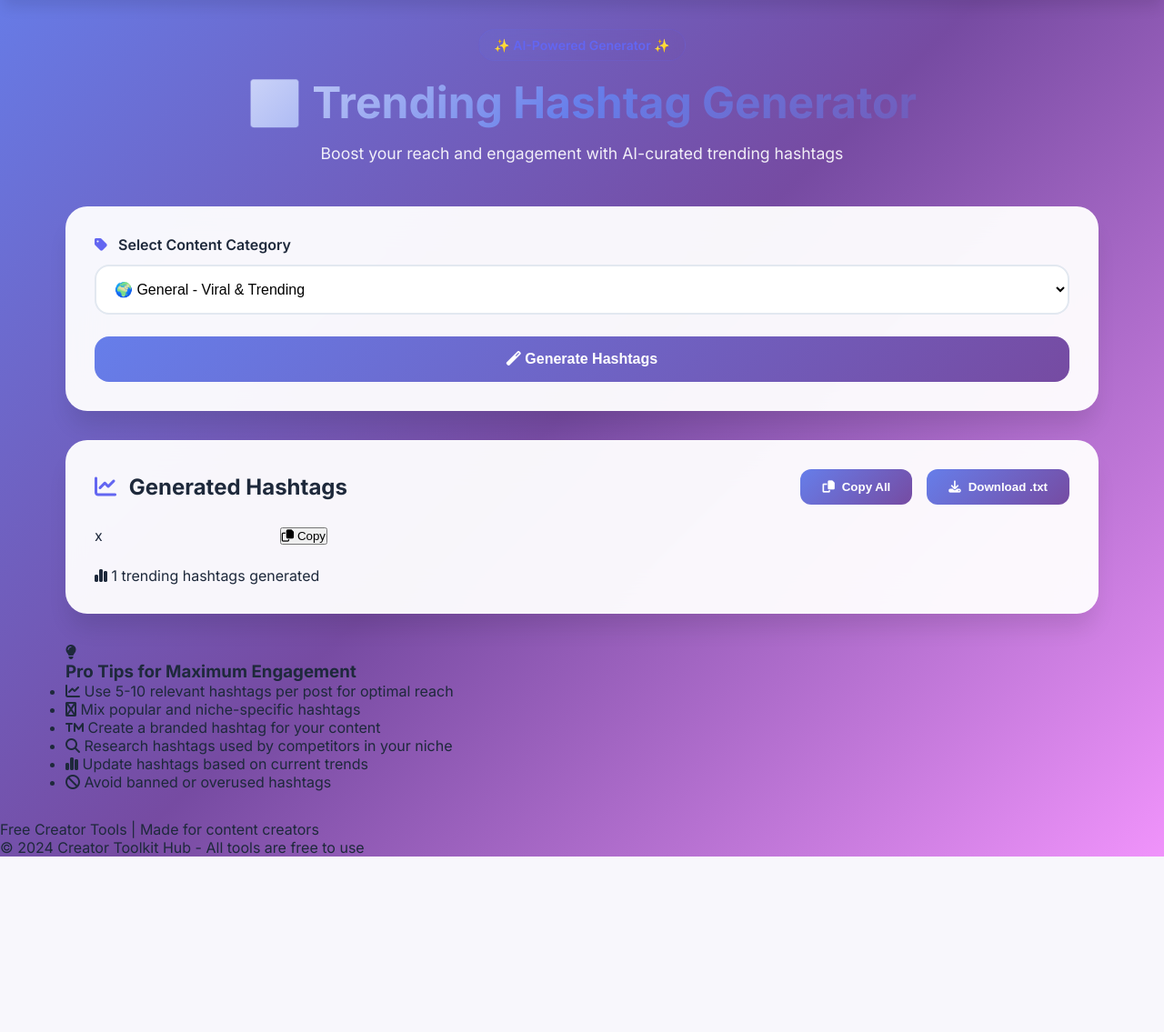
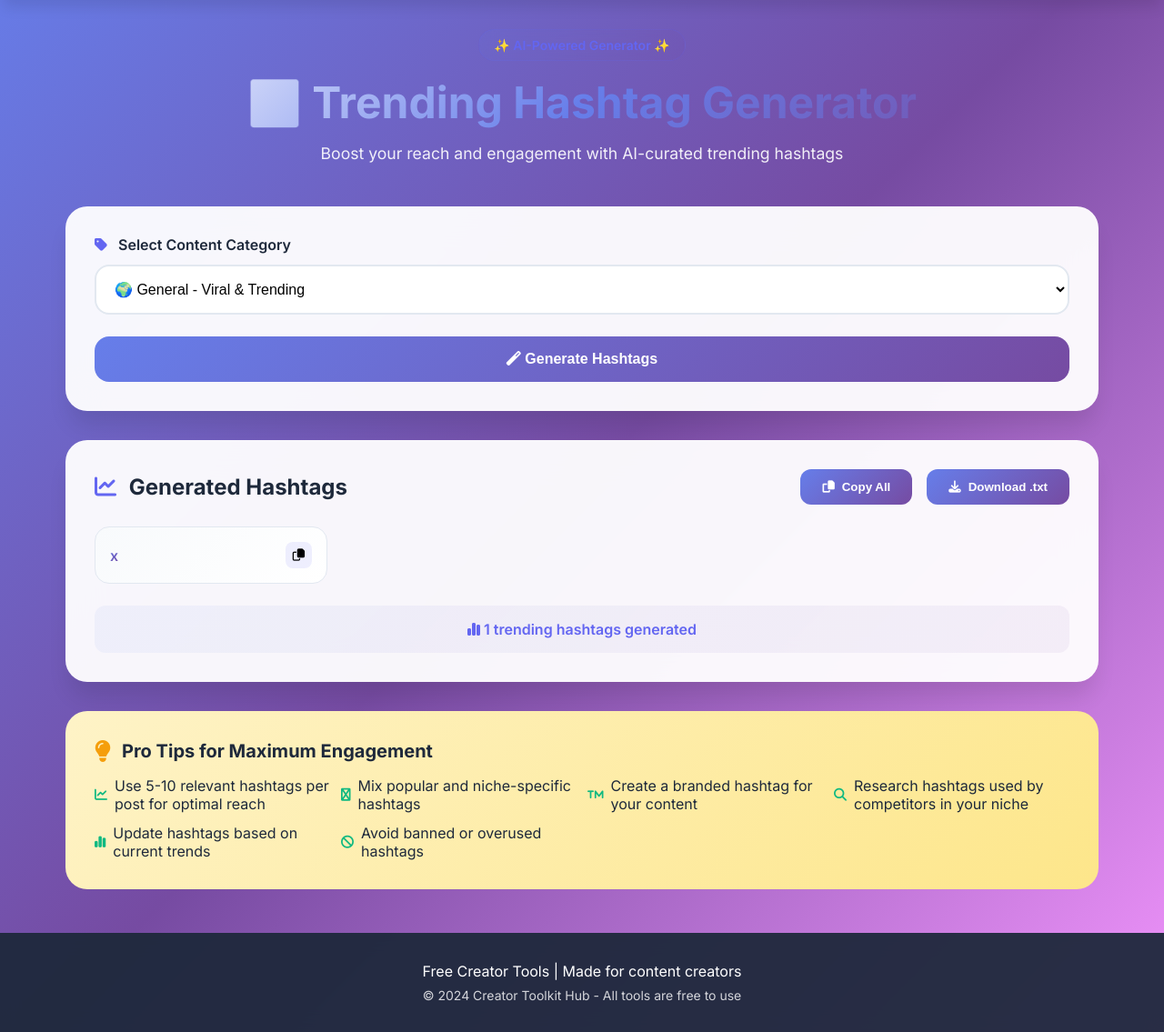
Before and after one commit to karthimathi/Momodownloader, a Flask app: template templates/hashtag.html in a window 1280 px wide. Shown: the part 71-1206 px from the top of the page at 91% size. Before the commit the page ends 1013 px from the top, so only its background shows below. Run offline with Flask 3, Linux system fonts and the light colour scheme; the template is opened without the code that fills it: most values are stand-ins (such as "Sample title", 1, 10 or a date in 2020); some libraries are stand-ins or nearby versions.

Commit message:
Refactor styles for hashtag card and responsive design

```diff
--- a/Static/Style.css
+++ b/Static/Style.css
@@ -374,4 +374,325 @@ body::before {
     display: flex;
     justify-content: space-between;
     align-items: center;
-    padding:
+    padding: 1rem;
+    background: linear-gradient(135deg, #f8fafc 0%, #ffffff 100%);
+    border-radius: 16px;
+    transition: all 0.3s cubic-bezier(0.4, 0, 0.2, 1);
+    border: 1px solid #e2e8f0;
+    position: relative;
+    overflow: hidden;
+}
+
+.hashtag-card::before {
+    content: '';
+    position: absolute;
+    top: 0;
+    left: -100%;
+    width: 100%;
+    height: 100%;
+    background: linear-gradient(90deg, transparent, rgba(99, 102, 241, 0.1), transparent);
+    transition: left 0.5s ease;
+}
+
+.hashtag-card:hover::before {
+    left: 100%;
+}
+
+.hashtag-text {
+    font-weight: 600;
+    font-size: 1rem;
+    background: linear-gradient(135deg, #667eea 0%, #764ba2 100%);
+    -webkit-background-clip: text;
+    background-clip: text;
+    color: transparent;
+}
+
+.copy-single-btn {
+    background: rgba(99, 102, 241, 0.1);
+    border: none;
+    padding: 0.5rem;
+    border-radius: 8px;
+    cursor: pointer;
+    transition: all 0.3s ease;
+    position: relative;
+    display: flex;
+    align-items: center;
+    justify-content: center;
+}
+
+.copy-single-btn:hover {
+    background: rgba(99, 102, 241, 0.2);
+    transform: scale(1.1);
+}
+
+.copy-single-btn.copied {
+    background: #10b981;
+    color: white;
+}
+
+.tooltip {
+    position: absolute;
+    bottom: 100%;
+    left: 50%;
+    transform: translateX(-50%);
+    background: #1e293b;
+    color: white;
+    padding: 0.25rem 0.5rem;
+    border-radius: 4px;
+    font-size: 0.75rem;
+    white-space: nowrap;
+    opacity: 0;
+    pointer-events: none;
+    transition: opacity 0.3s;
+}
+
+.copy-single-btn:hover .tooltip {
+    opacity: 1;
+}
+
+.stats-badge {
+    text-align: center;
+    padding: 1rem;
+    background: linear-gradient(135deg, #667eea10 0%, #764ba210 100%);
+    border-radius: 12px;
+    color: #6366f1;
+    font-weight: 600;
+}
+
+/* Tips Section */
+.tips-section {
+    background: linear-gradient(135deg, #fef3c7 0%, #fde68a 100%);
+    border-radius: 24px;
+    padding: 2rem;
+    margin-top: 2rem;
+}
+
+.tips-header {
+    display: flex;
+    align-items: center;
+    gap: 0.75rem;
+    margin-bottom: 1rem;
+}
+
+.tips-header i {
+    font-size: 1.5rem;
+    color: #f59e0b;
+}
+
+.tips-header h3 {
+    font-size: 1.25rem;
+    color: #1e293b;
+}
+
+.tips-section ul {
+    list-style: none;
+    display: grid;
+    grid-template-columns: repeat(auto-fit, minmax(250px, 1fr));
+    gap: 0.75rem;
+}
+
+.tips-section li {
+    display: flex;
+    align-items: center;
+    gap: 0.5rem;
+    color: #1e293b;
+}
+
+.tips-section li i {
+    color: #10b981;
+    font-size: 0.875rem;
+}
+
+/* Footer */
+.footer {
+    background: rgba(30, 41, 59, 0.95);
+    backdrop-filter: blur(10px);
+    color: white;
+    text-align: center;
+    padding: 2rem;
+    margin-top: 3rem;
+}
+
+.footer-note {
+    font-size: 0.875rem;
+    opacity: 0.8;
+    margin-top: 0.5rem;
+}
+
+/* Toast Container */
+.toast-container {
+    position: fixed;
+    top: 20px;
+    right: 20px;
+    z-index: 9999;
+    display: flex;
+    flex-direction: column;
+    gap: 0.5rem;
+}
+
+.toast {
+    min-width: 300px;
+    background: white;
+    border-radius: 12px;
+    padding: 1rem;
+    display: flex;
+    align-items: center;
+    gap: 0.75rem;
+    box-shadow: var(--shadow-xl);
+    transform: translateX(400px);
+    transition: transform 0.3s ease;
+    position: relative;
+    overflow: hidden;
+}
+
+.toast.show {
+    transform: translateX(0);
+}
+
+.toast-success {
+    border-left: 4px solid #10b981;
+}
+
+.toast-error {
+    border-left: 4px solid #ef4444;
+}
+
+.toast-warning {
+    border-left: 4px solid #f59e0b;
+}
+
+.toast-info {
+    border-left: 4px solid #6366f1;
+}
+
+.toast-icon {
+    font-size: 1.5rem;
+}
+
+.toast-message {
+    flex: 1;
+    font-size: 0.875rem;
+    color: #1e293b;
+}
+
+.toast-progress {
+    position: absolute;
+    bottom: 0;
+    left: 0;
+    height: 3px;
+    background: linear-gradient(135deg, #667eea 0%, #764ba2 100%);
+    animation: progress 3s linear forwards;
+}
+
+@keyframes progress {
+    from { width: 100%; }
+    to { width: 0%; }
+}
+
+/* Animations */
+@keyframes fadeInUp {
+    from {
+        opacity: 0;
+        transform: translateY(30px);
+    }
+    to {
+        opacity: 1;
+        transform: translateY(0);
+    }
+}
+
+/* Responsive Design */
+@media (max-width: 768px) {
+    .nav-container {
+        padding: 1rem;
+    }
+
+    .nav-menu {
+        position: fixed;
+        left: -100%;
+        top: 70px;
+        flex-direction: column;
+        background: rgba(255, 255, 255, 0.98);
+        backdrop-filter: blur(20px);
+        width: 100%;
+        text-align: center;
+        transition: 0.3s;
+        box-shadow: var(--shadow-lg);
+        padding: 2rem;
+        gap: 1rem;
+    }
+
+    .nav-menu.active {
+        left: 0;
+    }
+
+    .hamburger {
+        display: flex;
+    }
+
+    .hamburger.active span:nth-child(2) {
+        opacity: 0;
+    }
+
+    .hamburger.active span:nth-child(1) {
+        transform: translateY(8px) rotate(45deg);
+    }
+
+    .hamburger.active span:nth-child(3) {
+        transform: translateY(-8px) rotate(-45deg);
+    }
+
+    .tool-header h1 {
+        font-size: 2rem;
+    }
+
+    .container {
+        padding: 0 1rem;
+    }
+
+    .results-header {
+        flex-direction: column;
+        align-items: stretch;
+    }
+
+    .results-actions {
+        flex-direction: column;
+    }
+
+    .hashtags-grid {
+        grid-template-columns: 1fr;
+    }
+
+    .tips-section ul {
+        grid-template-columns: 1fr;
+    }
+
+    .toast {
+        min-width: 250px;
+    }
+}
+
+/* Scrollbar Styling */
+::-webkit-scrollbar {
+    width: 10px;
+}
+
+::-webkit-scrollbar-track {
+    background: #f1f1f1;
+    border-radius: 10px;
+}
+
+::-webkit-scrollbar-thumb {
+    background: linear-gradient(135deg, #667eea 0%, #764ba2 100%);
+    border-radius: 10px;
+}
+
+::-webkit-scrollbar-thumb:hover {
+    background: linear-gradient(135deg, #764ba2 0%, #667eea 100%);
+}
+
+/* Selection Styling */
+::selection {
+    background: #6366f1;
+    color: white;
+}
```
